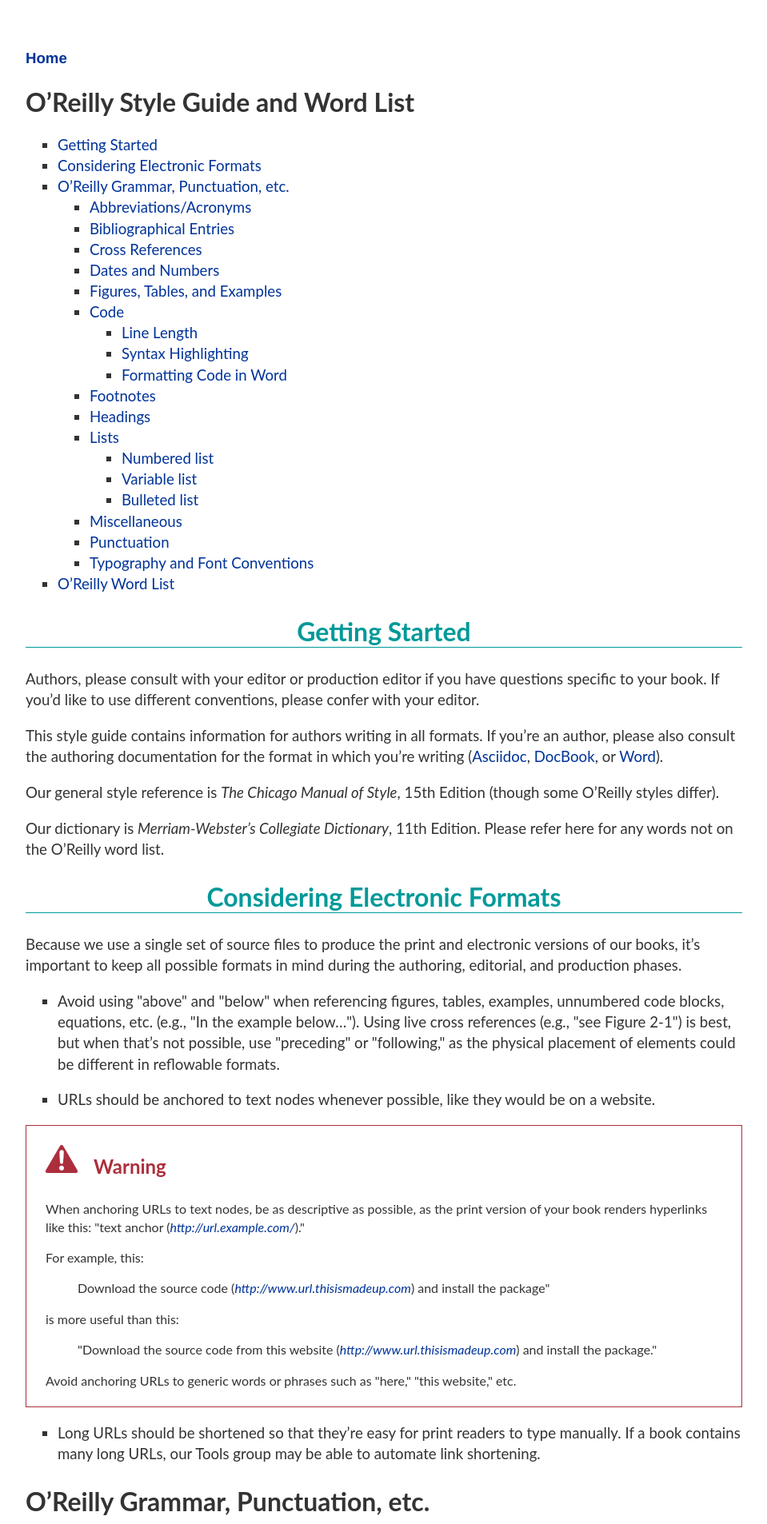
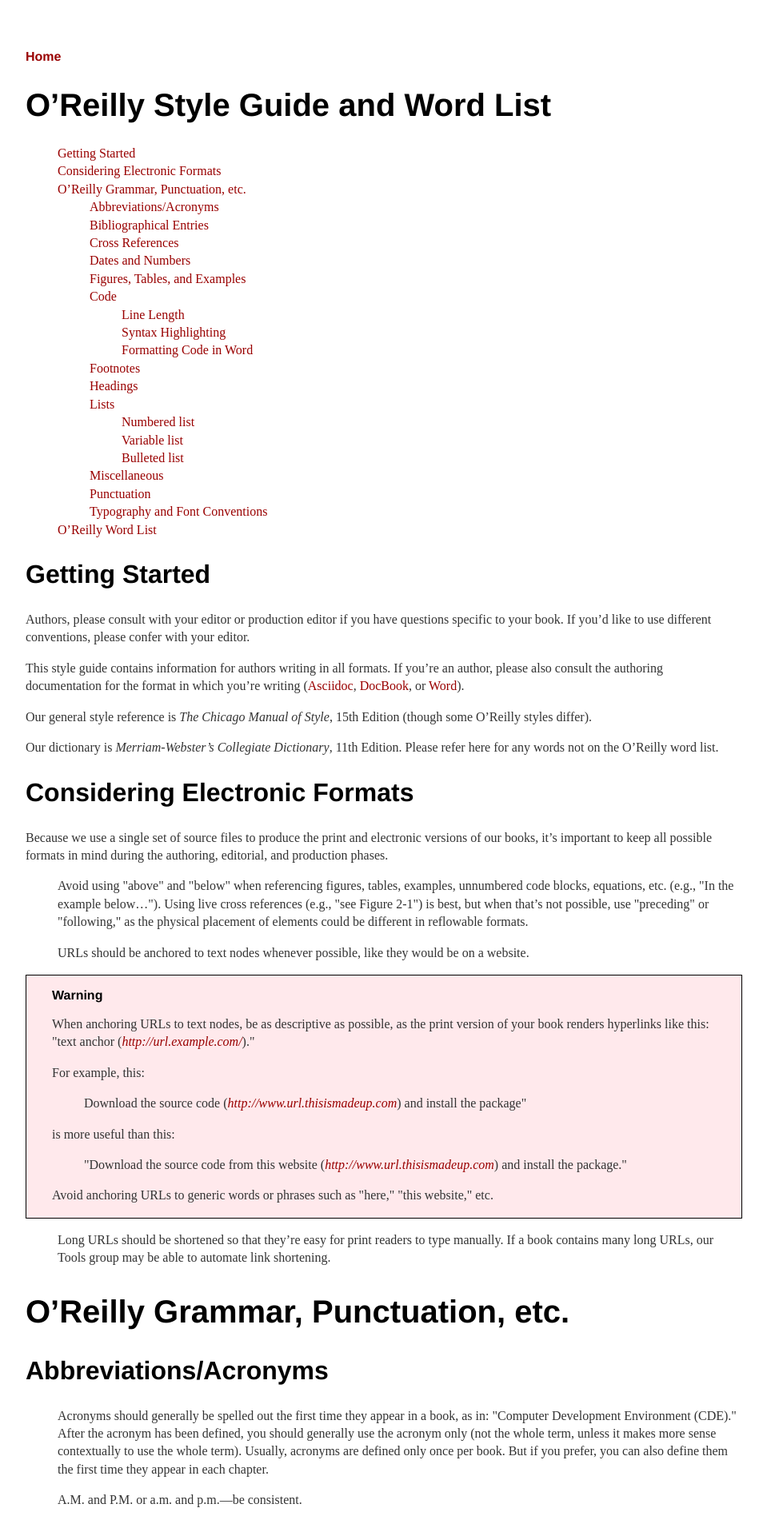
Before and after one commit to oreillymedia/production-resources, a Jekyll site: the page built from styleguide/index.md, in a window 1280 px wide. Shown: the top 1906 px of the page at 80% size, without its empty margins (160-1119 px from the left). Built offline with Jekyll 4.4.1, drawn with Linux system fonts in a browser that asks for light colours.

Commit message:
Update main.css
Testing with old CSS to see where images are breaking

```diff
--- a/css/main.css
+++ b/css/main.css
@@ -1,14 +1,11 @@
 
 body {
-    font-family: Lato, "Helvetica Neue", Helvetica, Arial, Sans-Serif;
-    font-size: 14px;
-    color: #333333;
     margin: 60px auto;
     width: 70%;
 }
 nav ul, footer ul {
     font-family:'Helvetica', 'Arial', 'Sans-Serif';
-    padding: 0;
+    padding: 0px;
     list-style: none;
     font-weight: bold;
 }
@@ -18,18 +15,50 @@
 }
 a {
     text-decoration: none;
-    color: #003399;
+    color: #990000;
 }
 a:hover {
     text-decoration: underline;
 }
+
+h1, h2, h3, h4, h5, h6 {
+    font-family:'Helvetica', 'Arial', 'Sans-Serif';
+}
+
 h1 {
-    font-size: 24pt;
+    font-size: 2.5em;
 }
-p {
+
+h2 {
+    font-size: 2em;
+}
+
+h3 {
+    font-size: 1.5em;
+}
+
+h4 {
+    font-size: 1em;
+}
+
+h5 {
+    font-size: 1em;
+}
+
+h6 {
+   font-size: 1em;
+   padding: 0;
+   padding-top: 1em;
+   margin: 0;
+}
+
+p, li {
+    font-size: 1em;
     line-height: 1.4em;
     color: #333;
 }
+
+
 footer {
     border-top: 1px solid #d5d5d5;
     font-size: .8em;
@@ -40,12 +69,8 @@
     font-size: 1.5em;
 }
 
-ul.posts li,
-.no-bullets {
+ul.posts li {
     list-style: none;
-    font-size: 14px;
-    margin-left: 0;
-    padding-left: 0;
 }
 
 /* Lists */
@@ -54,171 +79,298 @@
     padding: 1em;
 }
 
-ul {
-    list-style-type: square;
+/* Tables */
+
+table {
+  margin: 12.5pt 0;
+  border-collapse: collapse;
+  max-width: 100%;
+  hyphens: none;
 }
 
-ul, ol {
-    line-height: 1.4em;
+table caption {
+  font-style: italic;
+  margin-bottom: 4pt;
+  display: table-caption;
+  text-align: left;
+  }
+
+
+td, th {
+  padding: 0.2em 0.4em 0.2em 0.4em;
+  vertical-align: top;
+  text-align: left;
+  word-spacing: 0.3pt;
 }
+
+thead tr th {
+  font-weight: 600;
+}
+
+/*lists within tables*/
+table ul li,
+table ol li{
+ margin: 0 0 0 8pt;
+}
+
+table, th, td {
+   border: 1px solid black;
+}
+
+th {
+    background-color: #C8C8C8;
+    color: black;
+}
+
+div[data-type="warning"] {
+ background: #ffe9ec;
+}
+
+div[data-type="note"], div[data-type="warning"], div[data-type="tip"] {
+  border: solid 1pt black;
+  padding-left: 2em;
+  padding-right: 2em;
+}
+
+/* ORM Word Template Quickstart Guide */
+
+ul {
+    list-style: none;
+}
+
+a[href$=".dot"],
+a[href$=".doc"] {
+     background-image: url('../illustrations/download.svg');
+     background-repeat: no-repeat;
+     display: block;
+     min-height: 20px;
+     background-size: 20px 20px;
+     padding: 0 0 0 30px;
+     margin: 0 0 10px;
+    width: 100%;
+
+}
+
+/*body {*/
+/*    font-family: Lato, "Helvetica Neue", Helvetica, Arial, Sans-Serif;*/
+/*    font-size: 14px;*/
+/*    color: #333333;*/
+/*    margin: 60px auto;*/
+/*    width: 70%;*/
+/*}*/
+/*nav ul, footer ul {*/
+/*    font-family:'Helvetica', 'Arial', 'Sans-Serif';*/
+/*    padding: 0;*/
+/*    list-style: none;*/
+/*    font-weight: bold;*/
+/*}*/
+/*nav ul li, footer ul li {*/
+/*    display: inline;*/
+/*    margin-right: 20px;*/
+/*}*/
+/*a {*/
+/*    text-decoration: none;*/
+/*    color: #003399;*/
+/*}*/
+/*a:hover {*/
+/*    text-decoration: underline;*/
+/*}*/
+/*h1 {*/
+/*    font-size: 24pt;*/
+/*}*/
+/*p {*/
+/*    line-height: 1.4em;*/
+/*    color: #333;*/
+/*}*/
+/*footer {*/
+/*    border-top: 1px solid #d5d5d5;*/
+/*    font-size: .8em;*/
+/*}*/
+
+/*ul.posts { */
+/*    margin: 20px auto 40px; */
+/*    font-size: 1.5em;*/
+/*}*/
+
+/*ul.posts li,*/
+/*.no-bullets {*/
+/*    list-style: none;*/
+/*    font-size: 14px;*/
+/*    margin-left: 0;*/
+/*    padding-left: 0;*/
+/*}*/
+
+/* Lists */
+
+/*dt {*/
+/*    padding: 1em;*/
+/*}*/
+
+/*ul {*/
+/*    list-style-type: square;*/
+/*}*/
+
+/*ul, ol {*/
+/*    line-height: 1.4em;*/
+/*}*/
 
 
 /* Headers */
 
-h2 {
-    font-size: 20pt;
-    text-align: center;
-    border-bottom: 1px solid #009999;
-    color: #009999;
-}
+/*h2 {*/
+/*    font-size: 20pt;*/
+/*    text-align: center;*/
+/*    border-bottom: 1px solid #009999;*/
+/*    color: #009999;*/
+/*}*/
 
-h3 {
-    font-size: 16pt;
-    color: #009999;
-    padding-top: 10px;
-}
+/*h3 {*/
+/*    font-size: 16pt;*/
+/*    color: #009999;*/
+/*    padding-top: 10px;*/
+/*}*/
 
-h4 {
-    font-size: 12pt;
-    color: #009999;
-}
+/*h4 {*/
+/*    font-size: 12pt;*/
+/*    color: #009999;*/
+/*}*/
 
 
 
 
 /* ORM Word Template Quickstart Guide */
 
-.no-bullets li {
-    background-image: url('../illustrations/download.svg');
-    background-repeat: no-repeat;
-    display: block;
-    min-height: 40px;
-    background-size: 30px;
-    padding: 0 0 0 50px;
-    margin-right: 50px;
-    margin-top: 20px;
+/*.no-bullets li {*/
+/*    background-image: url('../illustrations/download.svg');*/
+/*    background-repeat: no-repeat;*/
+/*    display: block;*/
+/*    min-height: 40px;*/
+/*    background-size: 30px;*/
+/*    padding: 0 0 0 50px;*/
+/*    margin-right: 50px;*/
+/*    margin-top: 20px;*/
 
-}
+/*}*/
 
 
 
 
 /* Styled Admonitions */
 
-div[data-type="note"] {
-    border: 1px solid #86aac8;
-    font-size: 10pt;
-    padding: 1.5em;
-    color: #86aac8;
-    padding-bottom: 5px;
-}
+/*div[data-type="note"] {*/
+/*    border: 1px solid #86aac8;*/
+/*    font-size: 10pt;*/
+/*    padding: 1.5em;*/
+/*    color: #86aac8;*/
+/*    padding-bottom: 5px;*/
+/*}*/
 
-div[data-type="warning"] {
-    border: 1px solid #ac2e3d;
-    font-size: 12pt;
-    padding: 1.5em;
-    color: #ac2e3d;
-    padding-bottom: 5px;
-}
+/*div[data-type="warning"] {*/
+/*    border: 1px solid #ac2e3d;*/
+/*    font-size: 12pt;*/
+/*    padding: 1.5em;*/
+/*    color: #ac2e3d;*/
+/*    padding-bottom: 5px;*/
+/*}*/
 
-div[data-type="note"] h6 {
-    background-image: url('../illustrations/note.png');
-    background-size:40px;
-    padding-top: .5em;
-    padding-bottom: .5em;
-    background-repeat: no-repeat;
-    display: block;
-    min-height: 20px;
-    font-size: 1.5em;
-    padding-left: 50px;
-    margin: 0 0 0 0;
-}
+/*div[data-type="note"] h6 {*/
+/*    background-image: url('../illustrations/note.png');*/
+/*    background-size:40px;*/
+/*    padding-top: .5em;*/
+/*    padding-bottom: .5em;*/
+/*    background-repeat: no-repeat;*/
+/*    display: block;*/
+/*    min-height: 20px;*/
+/*    font-size: 1.5em;*/
+/*    padding-left: 50px;*/
+/*    margin: 0 0 0 0;*/
+/*}*/
 
-div[data-type="warning"] h6 {
-    background-image: url('../illustrations/warning.png');
-    background-size:40px;
-    padding-top: .5em;
-    padding-bottom: .5em;
-    background-repeat: no-repeat;
-    display: block;
-    min-height: 20px;
-    font-size: 1.5em;
-    padding-left: 60px;
-    margin: 0 0 0 0;
+/*div[data-type="warning"] h6 {*/
+/*    background-image: url('../illustrations/warning.png');*/
+/*    background-size:40px;*/
+/*    padding-top: .5em;*/
+/*    padding-bottom: .5em;*/
+/*    background-repeat: no-repeat;*/
+/*    display: block;*/
+/*    min-height: 20px;*/
+/*    font-size: 1.5em;*/
+/*    padding-left: 60px;*/
+/*    margin: 0 0 0 0;*/
 
-}
+/*}*/
 
 /* Responsive */
 
-@media only screen and (min-width: 800px) {
-body {
-    font-size: 14pt;
-}
+/*@media only screen and (min-width: 800px) {*/
+/*body {*/
+/*    font-size: 14pt;*/
+/*}*/
 
 /* Headers */
 
-h2 {
-    font-size: 24pt;
-    text-align: center;
-    border-bottom: 1px solid #009999;
-    color: #009999;
-}
+/*h2 {*/
+/*    font-size: 24pt;*/
+/*    text-align: center;*/
+/*    border-bottom: 1px solid #009999;*/
+/*    color: #009999;*/
+/*}*/
 
-h3 {
-    font-size: 20pt;
-    color: #009999;
-    padding-top: 10px;
-}
+/*h3 {*/
+/*    font-size: 20pt;*/
+/*    color: #009999;*/
+/*    padding-top: 10px;*/
+/*}*/
 
-h4 {
-    font-size: 16pt;
-    color: #009999;
-}
+/*h4 {*/
+/*    font-size: 16pt;*/
+/*    color: #009999;*/
+/*}*/
 
-.no-bullets li  {
-    float: left;
-    margin: 0 0 35px 3px;
-    padding: 15px 20px 0 35px;
-}
+/*.no-bullets li  {*/
+/*    float: left;*/
+/*    margin: 0 0 35px 3px;*/
+/*    padding: 15px 20px 0 35px;*/
+/*}*/
 
-#table-of-contents-word {
-    clear: left;
+/*#table-of-contents-word {*/
+/*    clear: left;*/
 
-}
+/*}*/
 
-.no-bullets {
-    display: inline;
-    padding: 0;
-    margin: 0;
-}
+/*.no-bullets {*/
+/*    display: inline;*/
+/*    padding: 0;*/
+/*    margin: 0;*/
+/*}*/
 
-div[data-type="note"],
-div[data-type="warning"] {
-    font-size: 12pt;
-}
+/*div[data-type="note"],*/
+/*div[data-type="warning"] {*/
+/*    font-size: 12pt;*/
+/*}*/
 
-}
+/*}*/
 
-@media only screen and (min-width: 950px) {
-.no-bullets li  {
-    float: left;
-    margin: 0 0 35px 5px;
-    padding: 15px 50px 0px 35px;
-}
+/*@media only screen and (min-width: 950px) {*/
+/*.no-bullets li  {*/
+/*    float: left;*/
+/*    margin: 0 0 35px 5px;*/
+/*    padding: 15px 50px 0px 35px;*/
+/*}*/
 
-}
+/*}*/
 
-@media only screen and (min-width: 1000px) {
+/*@media only screen and (min-width: 1000px) {*/
 
-#table-of-contents-word+ul {
-    width: 375px;
-    margin: 0 auto;
-}
+/*#table-of-contents-word+ul {*/
+/*    width: 375px;*/
+/*    margin: 0 auto;*/
+/*}*/
 
-.center {
-    display: inline-block;
-    margin: 0 auto;
-}
+/*.center {*/
+/*    display: inline-block;*/
+/*    margin: 0 auto;*/
+/*}*/
 
 
-}
+/*}*/
```
